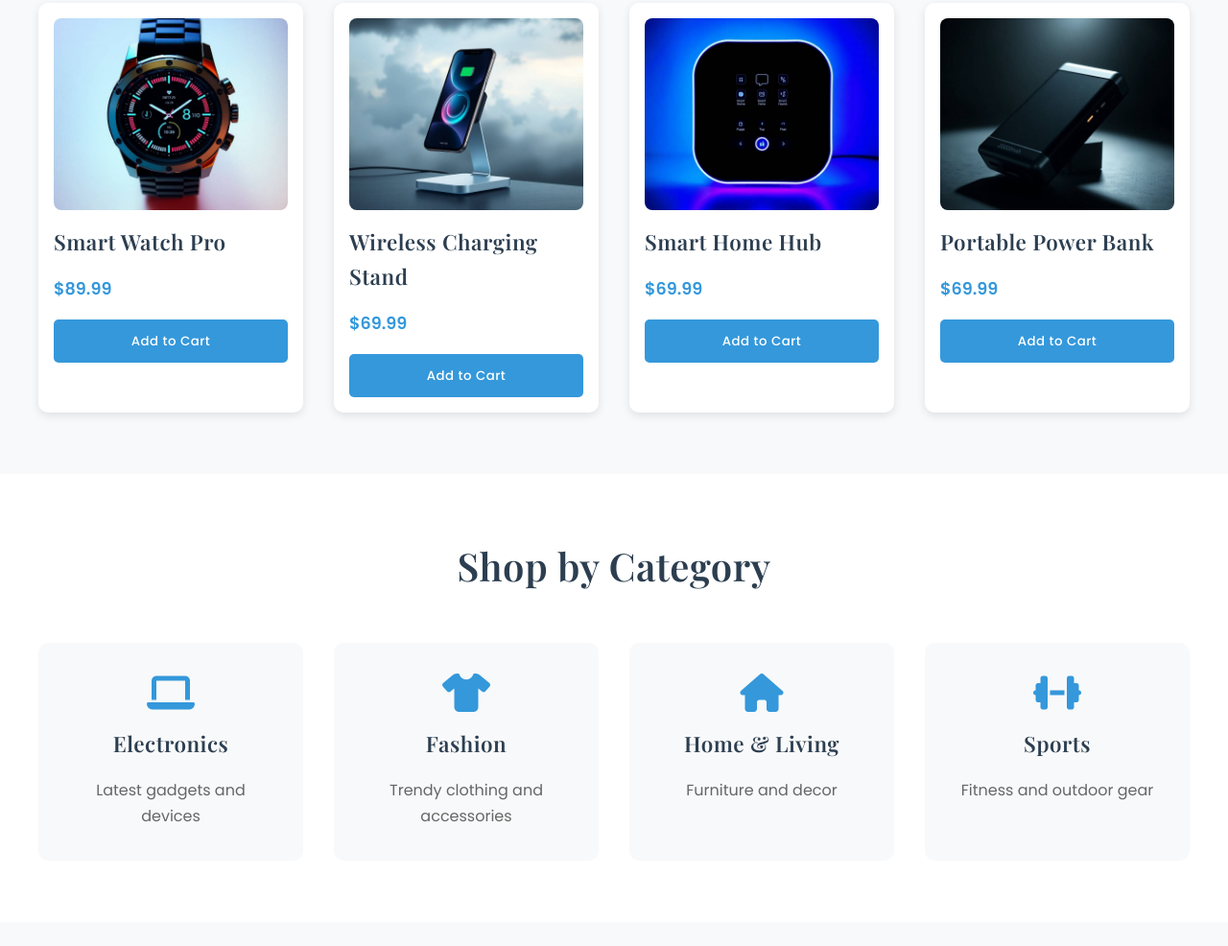
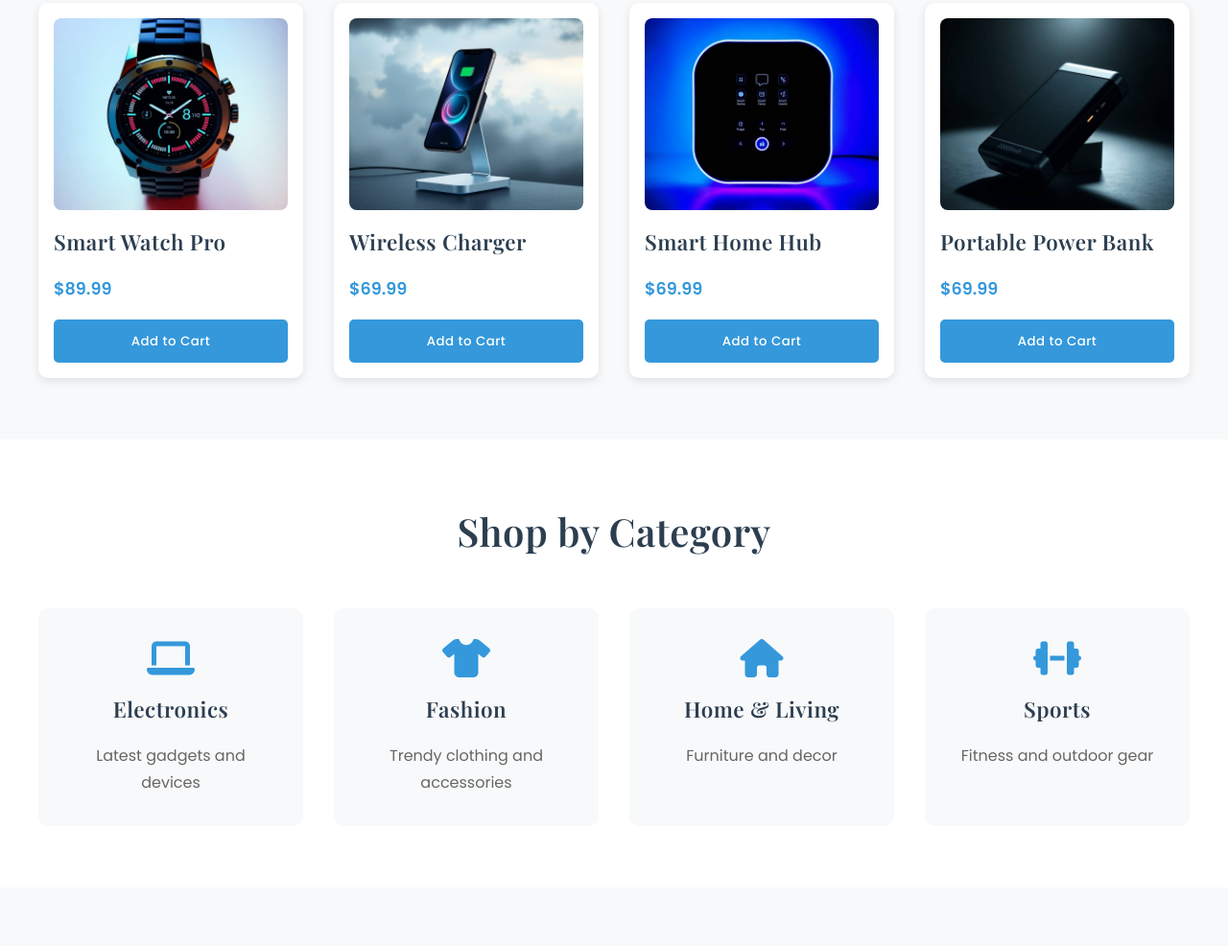
Before and after one commit to MoatazAlBakry/ecommerce_website, a website: page index.html in a window 1280 px wide. Shown: the part 1501-2487 px from the top of the page at 96% size. Drawn offline with nearby package versions, Linux system fonts and the light colour scheme.

Commit message:
fixed minor bug

```diff
--- a/index.html
+++ b/index.html
@@ -81,7 +81,7 @@
             </div>
             <div class="product-card">
                 <img src="images/phones_stand.jpg" alt="Product 6">
-                <h3>Wireless Charging Stand</h3>
+                <h3>Wireless Charger</h3>
                 <p class="price">$69.99</p>
                 <p class="description">Fast wireless charging stand with adjustable viewing angle. Compatible with all Qi-enabled devices, perfect for desk or bedside use.</p>
                 <button>Add to Cart</button>
```
Also changed, not shown: website SS/Home.JPG (added).
